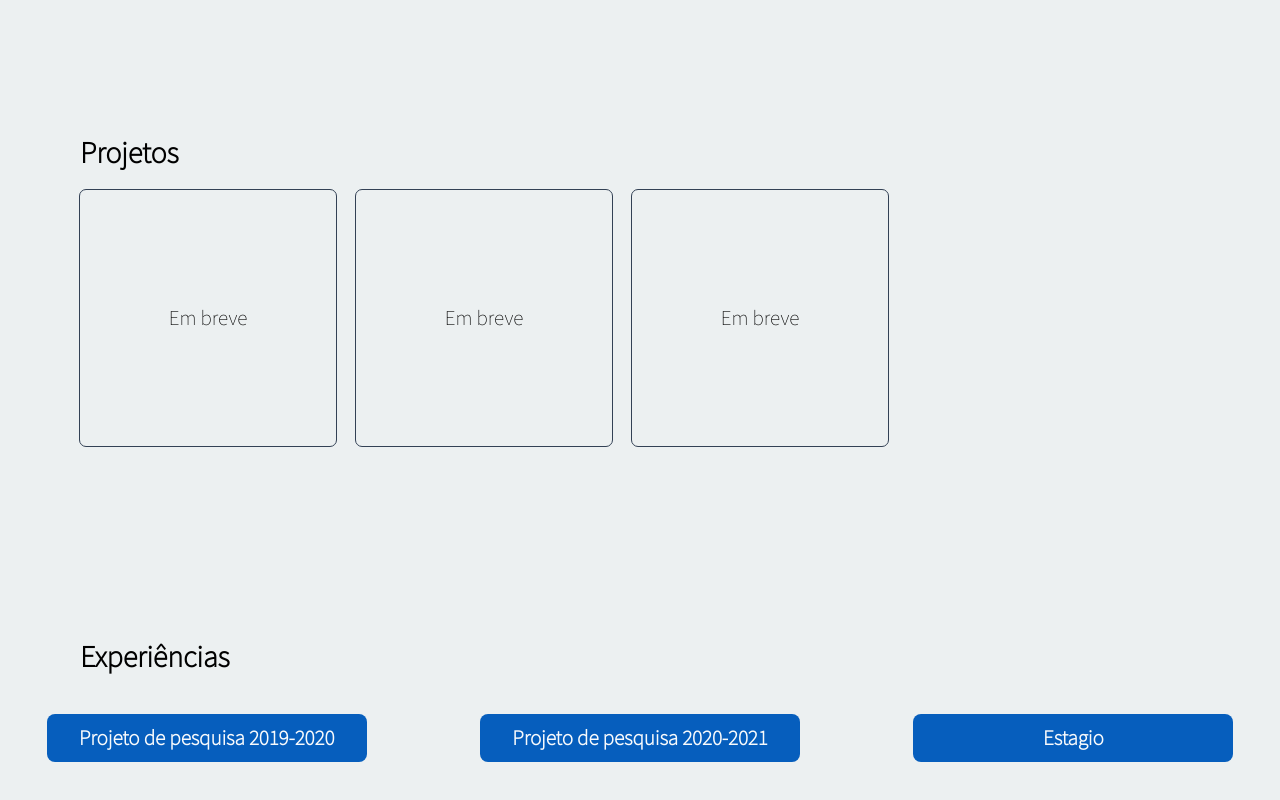
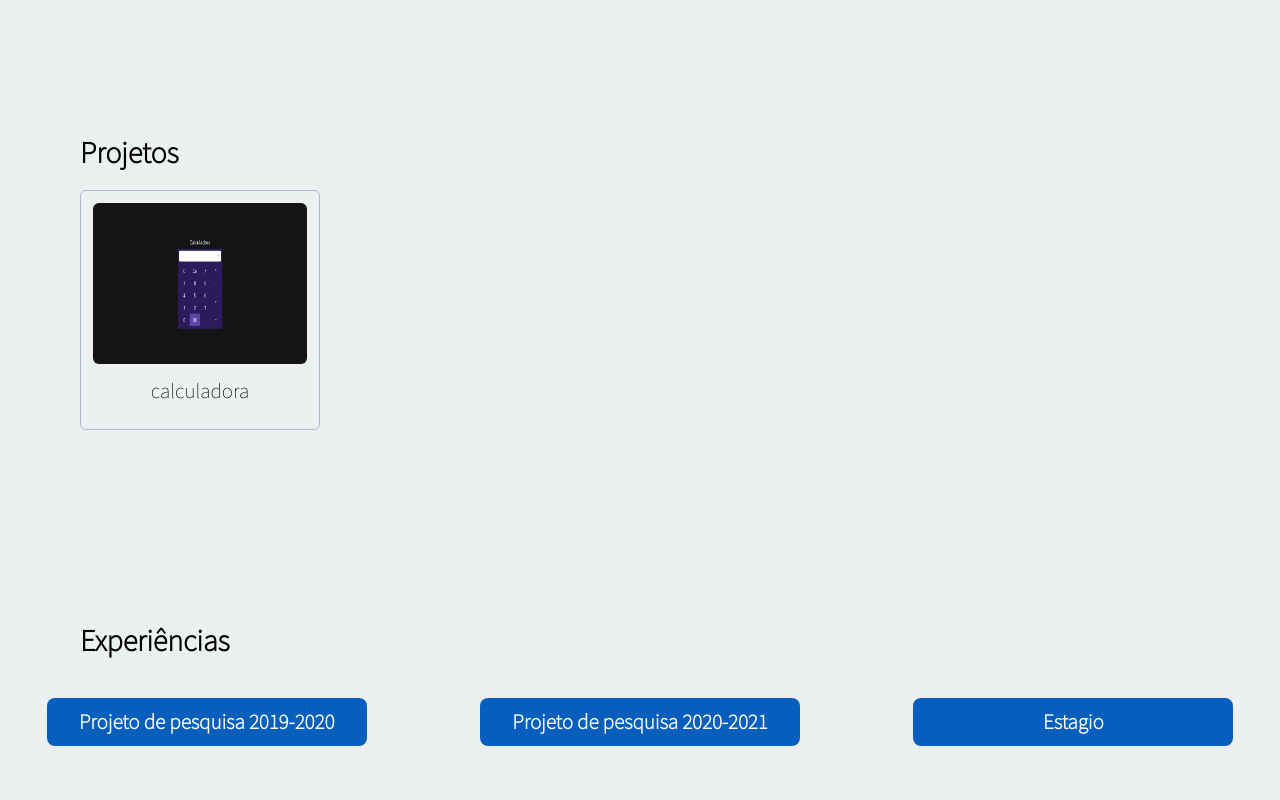
Before and after one commit to matheus-feijo/portfolio, a React (Create React App) app: page / in a window 1280 px wide. Shown: the part 1306-2106 px from the top of the page. Built offline with nearby package versions, Linux system fonts and the light colour scheme.

Commit message:
feat new project calculadora

```diff
--- a/src/Home/components/navigation/index.tsx
+++ b/src/Home/components/navigation/index.tsx
@@ -38,7 +38,6 @@ export function Navigation() {
                     </li>
                     <li>
                         <button onClick={(e) => {
-                            console.log(window.screen);
                             e.preventDefault();
                             window.scrollTo({ behavior: 'smooth', top: toggleScrool() })
                         }}>
--- a/src/Home/components/projects/index.tsx
+++ b/src/Home/components/projects/index.tsx
@@ -1,21 +1,15 @@
 import "./style.css";
+import calculadora from "../../assets/calculadora.png";
 
 export function Projects() {
 
     const cards = [
         {
-            img: '',
-            name: 'projeto teste'
+            img: calculadora,
+            name: 'calculadora',
+            describe: 'Projeto de uma calculadora simples',
+            link: 'https://calculadora-iota-six.vercel.app/'
         },
-        {
-            img: '',
-            name: 'projeto teste2'
-        },
-        {
-            img: '',
-            name: 'projeto teste3'
-        },
-
     ]
 
 
@@ -25,10 +19,12 @@ export function Projects() {
             <div className="content-projects flex gap-5 pl-20 flex-wrap pr-20">
                 {cards.map((card, ind) => {
                     return (
-                        <button key={ind} className="card-project h-64 w-64 rounded-md outline outline-1 outline-slate-700">
-                            <span>Em breve</span>
-
-                        </button>
+                        <a href={card.link} target='_blank' rel="noreferrer" key={ind}>
+                            <button className="card-project h-60 w-60 rounded-md flex flex-col">
+                                <img src={card.img} alt={card.name} className="w-full h-3/4 rounded-md" />
+                                <span className="w-full h-1/4 flex items-center justify-center">{card.name}</span>
+                            </button>
+                        </a>
                     )
                 })}
             </div>
--- a/src/Home/components/projects/style.css
+++ b/src/Home/components/projects/style.css
@@ -1,3 +1,15 @@
+
+.card-project{
+    border: 1px solid #AFB6C9;
+    padding: 12px;
+    transition: background-color,padding 0.5s;
+}
+
+.card-project:hover{
+    padding: 5px;
+    background-color: #ECF0F1;
+    opacity: 0.7;
+}
 
 
 @media (max-width:600px){
```
Also changed, not shown: src/Home/assets/calculadora.png (added).
